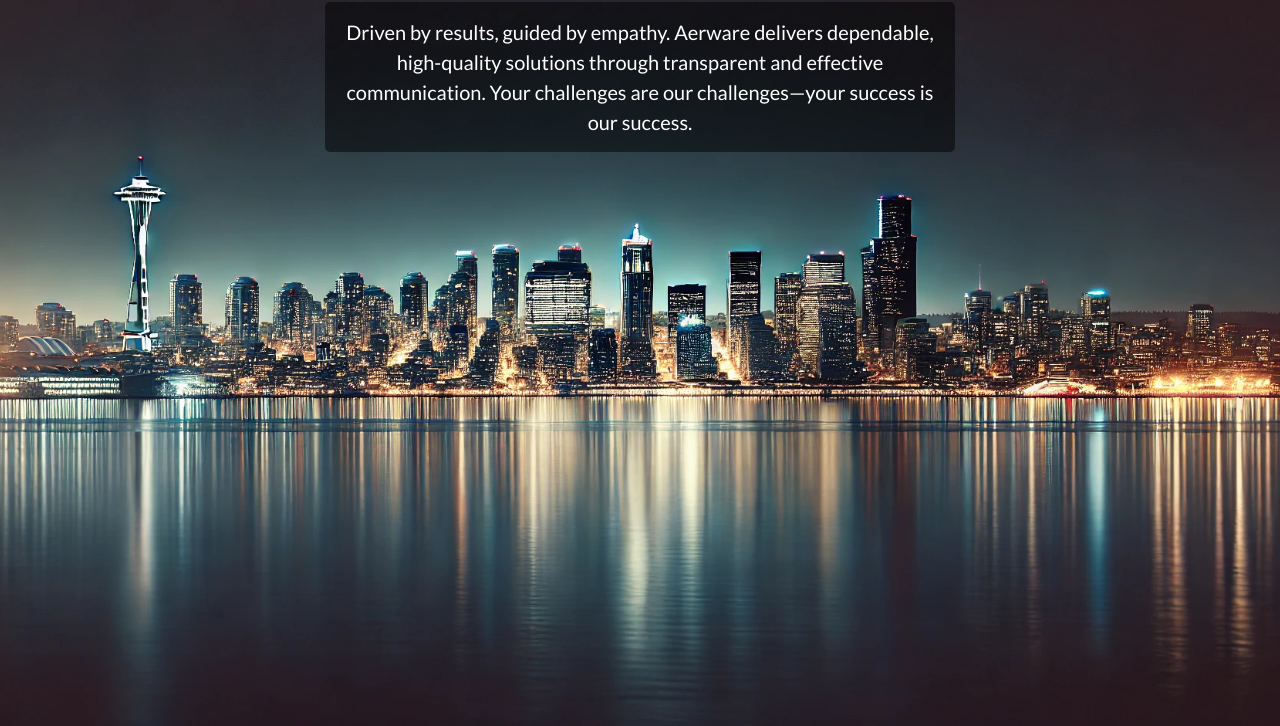
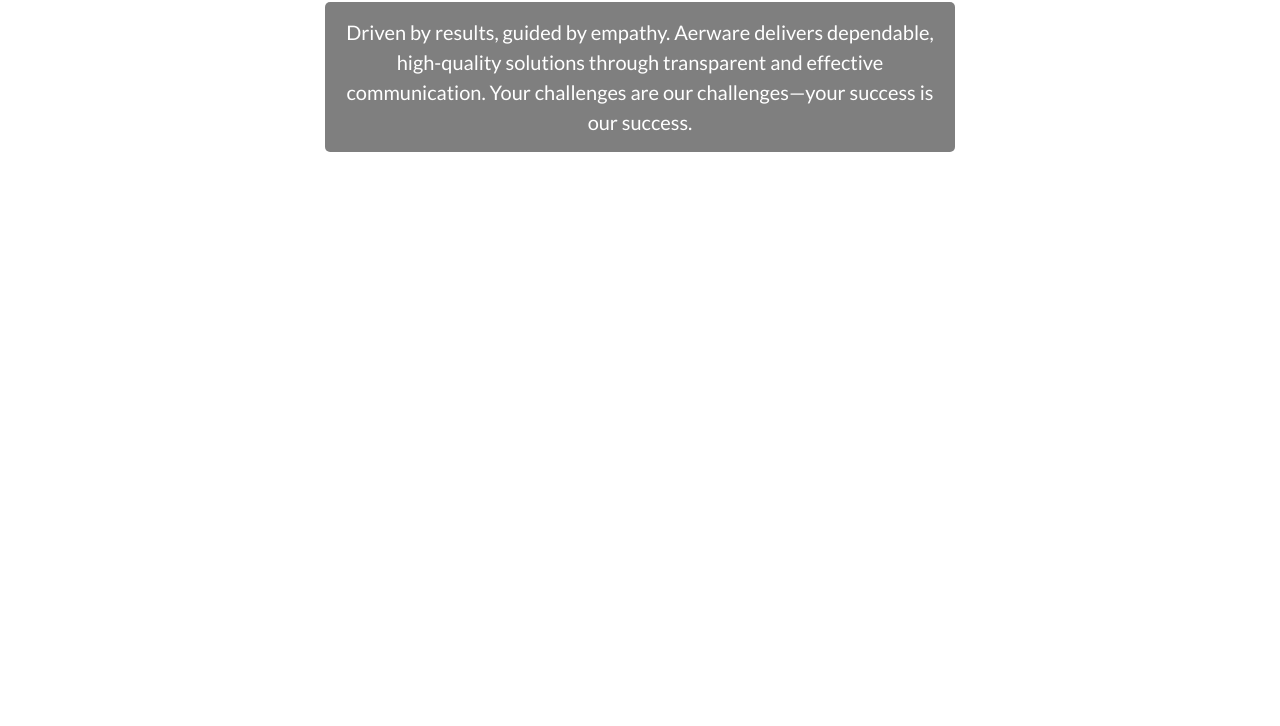
Before and after one commit to Aerware-Web-Design/aerware-website, a plain HTML site: page index.html in a window 1280 px wide. Shown: the part 61-787 px from the top of the page. Drawn offline with Linux system fonts and the light colour scheme.

Commit message:
Update index.css

```diff
--- a/css/index.css
+++ b/css/index.css
@@ -127,7 +127,7 @@
   padding-top: 100px;
   padding-bottom: 50px;
   height: 80vh;
-  background: url('/img/seattle-skyline-3.jpg') no-repeat center center;
+ /* background: url('/img/seattle-skyline-3.jpg') no-repeat center center; */
   background-size: cover;
   background-attachment: fixed;
   background-position: center center;
```
